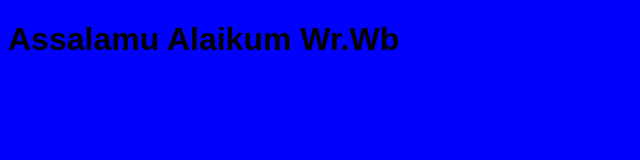
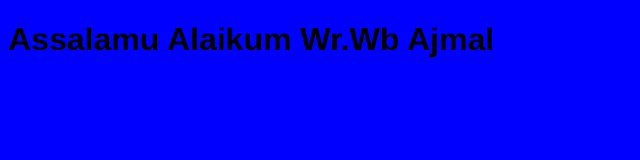
Before and after one commit to Ajmal10/RekWeb-pertemuan-3, a plain HTML site: page index.html in a window 1280 px wide. Shown: the whole page, without its empty margins (0-640 px from the left). Drawn offline with Linux system fonts and the light colour scheme.

Commit message:
mengubah h1

```diff
--- a/index.html
+++ b/index.html
@@ -5,7 +5,7 @@
 	<link rel="stylesheet" type="text/css" href="style.css">
 </head>
 <body>
-	<h1>Assalamu Alaikum Wr.Wb</h1>
+	<h1>Assalamu Alaikum Wr.Wb Ajmal</h1>
 <script type="text/javascript" src="script.js"></script>
 </body>
 </html>
```
